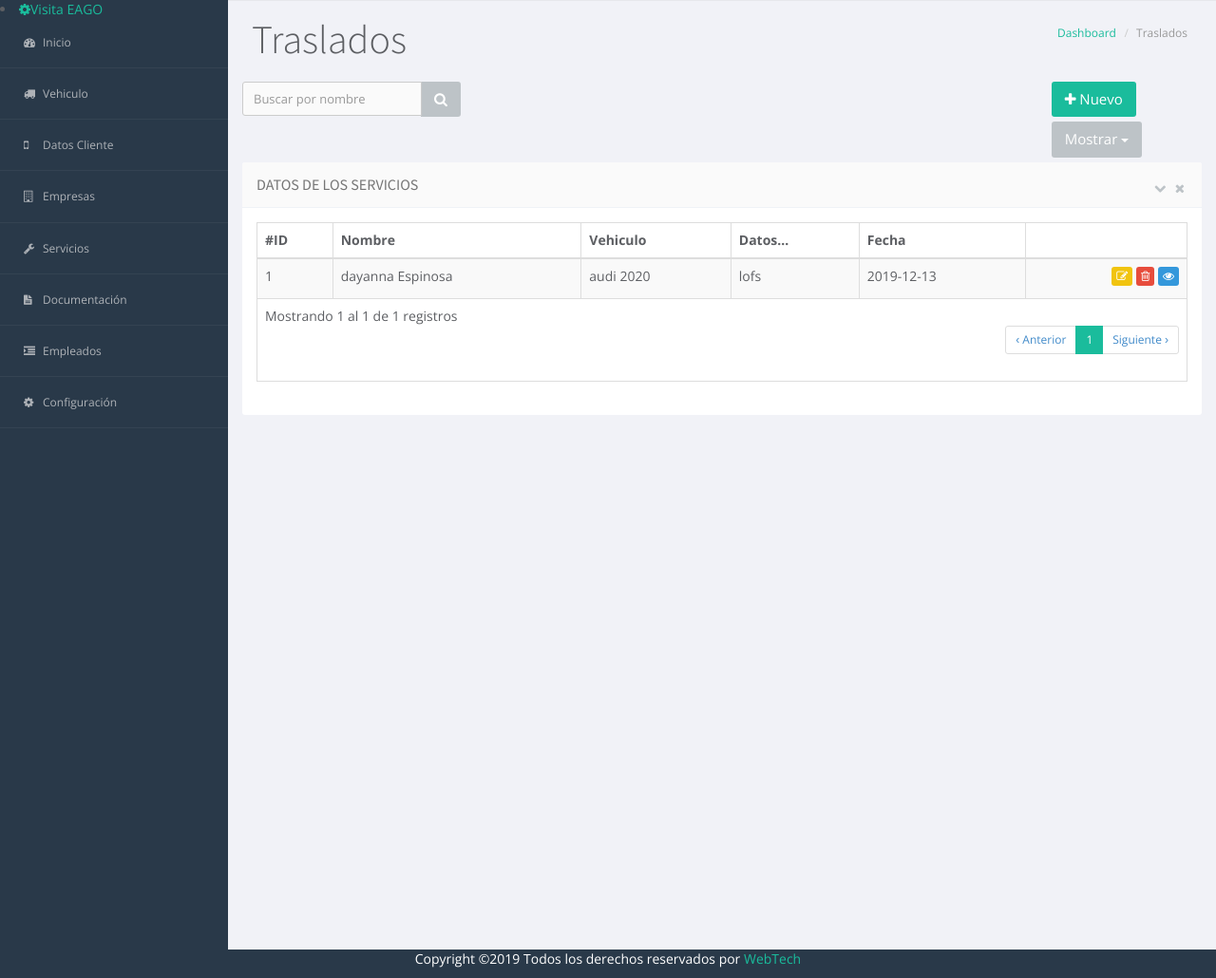
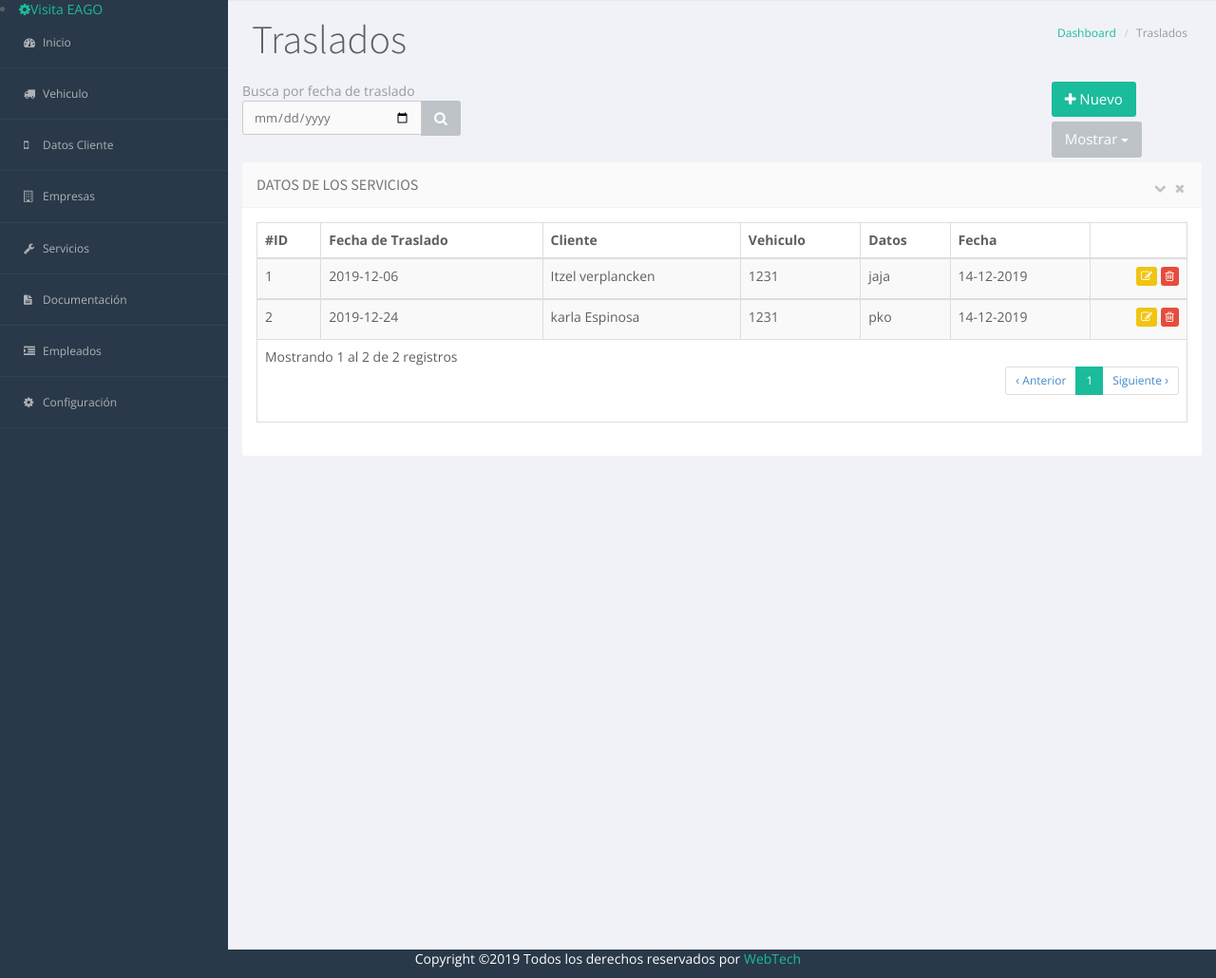
Before and after one commit to wtech-mx/eagoTaller, a PHP site: page /index.php?view=traslados in a window 1280 px wide. Shown: the part 80-1110 px from the top of the page at 95% size. Run offline with PHP 8.4, Linux system fonts and the light colour scheme; the visitor is signed in with stand-in values (Sample User, id 1); data comes from the database, SQL or seed files in the repository.

Commit message:
cambio de traslados

```diff
--- a/view/ajax/traslados_ajax.php
+++ b/view/ajax/traslados_ajax.php
@@ -23,7 +23,7 @@ if($action == 'ajax'){
 	$query = mysqli_real_escape_string($con,(strip_tags($_REQUEST['query'], ENT_QUOTES)));
 	$tables="traslados";
 	$campos="*";
-	$sWhere=" nombre LIKE '%".$query."%'";
+	$sWhere=" fecha_tras LIKE '%".$query."%'";
 	include 'pagination.php'; //include pagination file
 	//pagination variables
 	$page = (isset($_REQUEST['page']) && !empty($_REQUEST['page']))?$_REQUEST['page']:1;
@@ -55,9 +55,10 @@ if($action == 'ajax'){
         <thead>
             <tr>
                 <th>#ID</th>
-                <th>Nombre</th>
+                <th>Fecha de Traslado</th>
+                <th>Cliente</th>
                 <th>Vehiculo</th>
-                <th>Datos...</th>
+                <th>Datos</th>
                 <th>Fecha</th>
                 <th></th>
             </tr>
@@ -66,29 +67,39 @@ if($action == 'ajax'){
 			$finales=0;
 			while($row = mysqli_fetch_array($query)){
 				$id=$row['id'];
-				$nombre=$row['nombre'];
-				$apellido=$row['apellido'];
-				$vehiculo=$row['vehiculo'];
+				$fecha_tras=$row['fecha_tras'];
+
+				$idcliente=$row['idcliente'];
+				$clientes=mysqli_query($con, "select * from cliente where id=$idcliente");
+				$cliente_rw=mysqli_fetch_array($clientes);
+				$nombre_cliente=$cliente_rw['nombre']." ".$cliente_rw['apellido'];
+
+				$idvehiculo=$row['idvehiculo'];
+				$vehiculos=mysqli_query($con, "select * from vehiculo where id=$idvehiculo");
+				$vehiculo_rw=mysqli_fetch_array($vehiculos);
+				$patente_vehiculo=$vehiculo_rw['patente'];
+
 				$datos=$row['datos'];
-				$fecha=$row['fecha'];
+
+				$created_at=$row['fecha_carga'];
+				list($date,$hora)=explode(" ",$created_at);
+				list($Y,$m,$d)=explode("-",$date);
+				$fecha=$d."-".$m."-".$Y;
 
 				$finales++;
+
 		?>
         <tbody>
             <tr>
                 <td><?php echo $id ?></td>
-                <td><?php echo $nombre." ".$apellido ?></td>
-                <td><?php echo $vehiculo ?></td>
+                <td><?php echo $fecha_tras ?></td>
+                <td><?php echo $nombre_cliente ?></td>
+                <td><?php echo $patente_vehiculo ?></td>
                 <td><?php echo $datos ?></td>
                 <td><?php echo $fecha ?></td>
                 <td class="text-right">
-
                     <button type="button" class="btn btn-warning btn-square btn-xs" data-toggle="modal" data-target="#modal_update" onclick="editar('<?php echo $id;?>');"><i class="fa fa-edit"></i></button>
-
                     <button type="button" class="btn btn-danger btn-square btn-xs" onclick="eliminar('<?php echo $id;?>')"><i class="fa fa-trash-o"></i></button>
-
-                    <button type="button" class="btn btn-info btn-square btn-xs" data-toggle="modal" data-target="#modal_show" onclick="mostrar('<?php echo $id;?>')"><i class="fa fa-eye"></i></button>
-
                 </td>
             </tr>
         </tbody>
--- a/view/modals/agregar/agregar_traslados.php
+++ b/view/modals/agregar/agregar_traslados.php
@@ -1,5 +1,4 @@
     <button class="btn btn-primary" data-toggle="modal" data-target="#formModal"><i class='fa fa-plus'></i> Nuevo</button>
-
 
     <!-- Form Modal -->
     <div class="modal fade" id="formModal" tabindex="-1" role="dialog" aria-labelledby="myModalLabel" aria-hidden="true">
@@ -12,38 +11,52 @@
                     <h4 class="modal-title" id="myModalLabel"> Nuevo Servicio</h4>
                 </div>
                 <div class="modal-body">
-
                     <div class="form-group">
-                        <label for="nombre" class="col-sm-2 control-label">Nombre: </label>
+                        <label for="fecha_tras" class="col-sm-2 control-label">Fecha Traslado: </label>
                         <div class="col-sm-10">
-                            <input type="text" required class="form-control" id="nombre" name="nombre" placeholder="Nombre: ">
+                            <input type="date" required class="form-control" id="fecha_tras" name="fecha_tras" placeholder="Fecha Traslado: ">
                         </div>
                     </div>
                     <div class="form-group">
-                        <label for="apellido" class="col-sm-2 control-label">Apellido: </label>
-                        <div class="col-sm-10">
-                            <input type="text" required class="form-control" id="apellido" name="apellido" placeholder="Apellido: ">
-                        </div>
+                    <label for="cliente" class="col-sm-2 control-label">Cliente: </label>
+                                    <div class="col-sm-4">
+                                        <select class="form-control" name="cliente" id="cliente" required>
+                                            <?php
+                                                $sql_clientes=mysqli_query($con,"select * from cliente where status=1 order by nombre");
+                                                while ($rw=mysqli_fetch_array($sql_clientes)){
+                                                    $idcliente=$rw['id'];
+                                                    $nombre_cliente=$rw['nombre']." ".$rw['apellido'];
+                                                ?>
+                                                <option value="<?php echo $idcliente;?>"><?php echo $nombre_cliente;?></option>
+                                                <?php
+                                                }
+                                            ?>
+                                        </select>
+                                    </div>
                     </div>
                     <div class="form-group">
                         <label for="vehiculo" class="col-sm-2 control-label">Vehiculo: </label>
                         <div class="col-sm-10">
-                            <input type="text" required class="form-control" id="vehiculo" name="vehiculo" placeholder="Vehiculo ">
+                            <select class="form-control selectpicker" data-live-search="true" name="vehiculo" id="vehiculo">
+                               <!--  <option value="">--- SELECCIONA ---</option> -->
+                            <?php
+                                require_once ("config/config.php");
+                                $vehiculos=mysqli_query($con,"select * from vehiculo where estado=1");
+                                while ($rw=mysqli_fetch_array($vehiculos)) {
+                            ?>
+                                <option value="<?php echo $rw['id']?>"><?php echo $rw['patente']?></option>
+                            <?php
+                                }
+                            ?>
+                            </select>
                         </div>
                     </div>
                     <div class="form-group">
                         <label for="datos" class="col-sm-2 control-label">Datos: </label>
                         <div class="col-sm-10">
-                            <input type="datos" required class="form-control" id="datos" name="datos" placeholder="Datos ">
+                            <input type="text" required class="form-control" id="datos" name="datos" placeholder="Datos">
                         </div>
                     </div>
-                    <div class="form-group">
-                        <label for="fecha" class="col-sm-2 control-label">Fecha: </label>
-                        <div class="col-sm-10">
-                            <input type="date" class="form-control" id="fecha" name="fecha" placeholder="Fecha ">
-                        </div>
-                    </div>
-
                 </div>
                 <div class="modal-footer">
                     <button type="button" class="btn btn-default" data-dismiss="modal">Cerrar</button>
--- a/view/traslados-view.php
+++ b/view/traslados-view.php
@@ -19,10 +19,11 @@
 
             <div class="row">
                 <div class="col-xs-3">
+                    <span class="text-muted">Busca por fecha de traslado</span>
                     <div class="input-group">
-                      <input type="text" class="form-control" placeholder="Buscar por nombre" id='q' onkeyup="load(1);">
-                      <span class="input-group-btn">
-                        <button class="btn btn-default" type="button" onclick='load(1);'><i class='fa fa-search'></i></button>
+                        <input type="date" class="form-control" placeholder="Buscar por fecha de traslado" id='q' onkeyup="load(1);">
+                        <span class="input-group-btn">
+                            <button class="btn btn-default" type="button" onclick='load(1);'><i class='fa fa-search'></i></button>
                       </span>
                     </div><!-- /input-group -->
                 </div>
@@ -203,7 +204,7 @@
             })
     }
 
-    function mostrar(id){
+function mostrar(id){
         var parametros = {"action":"ajax","id":id};
         $.ajax({
                 url:'view/modals/mostrar/traslados.php',
```
Also changed, not shown: base de datos/taller_eago.sql (+10 -9 lines), view/ajax/agregar/agregar_traslados.php (+18 -31 lines), view/ajax/editar/editar_traslados.php (+14 -23 lines), view/modals/editar/traslados.php (+35 -18 lines).
